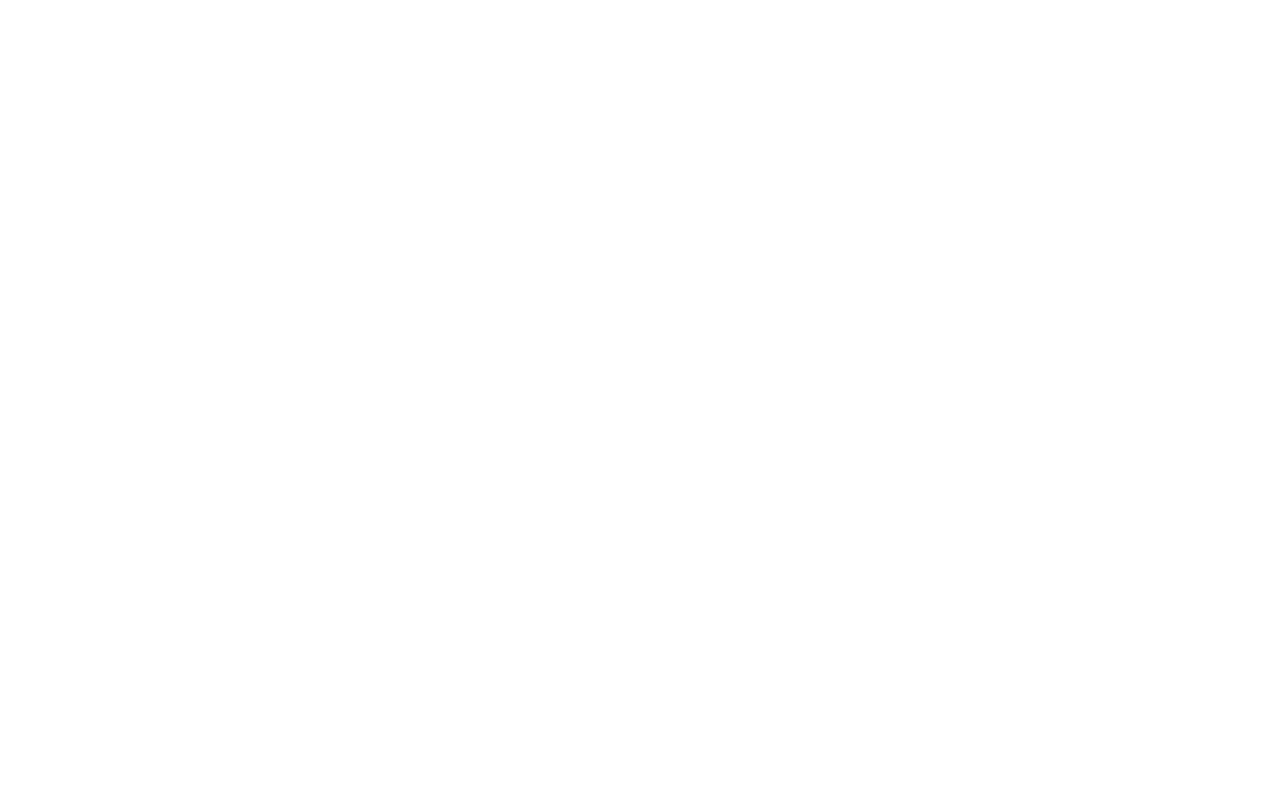
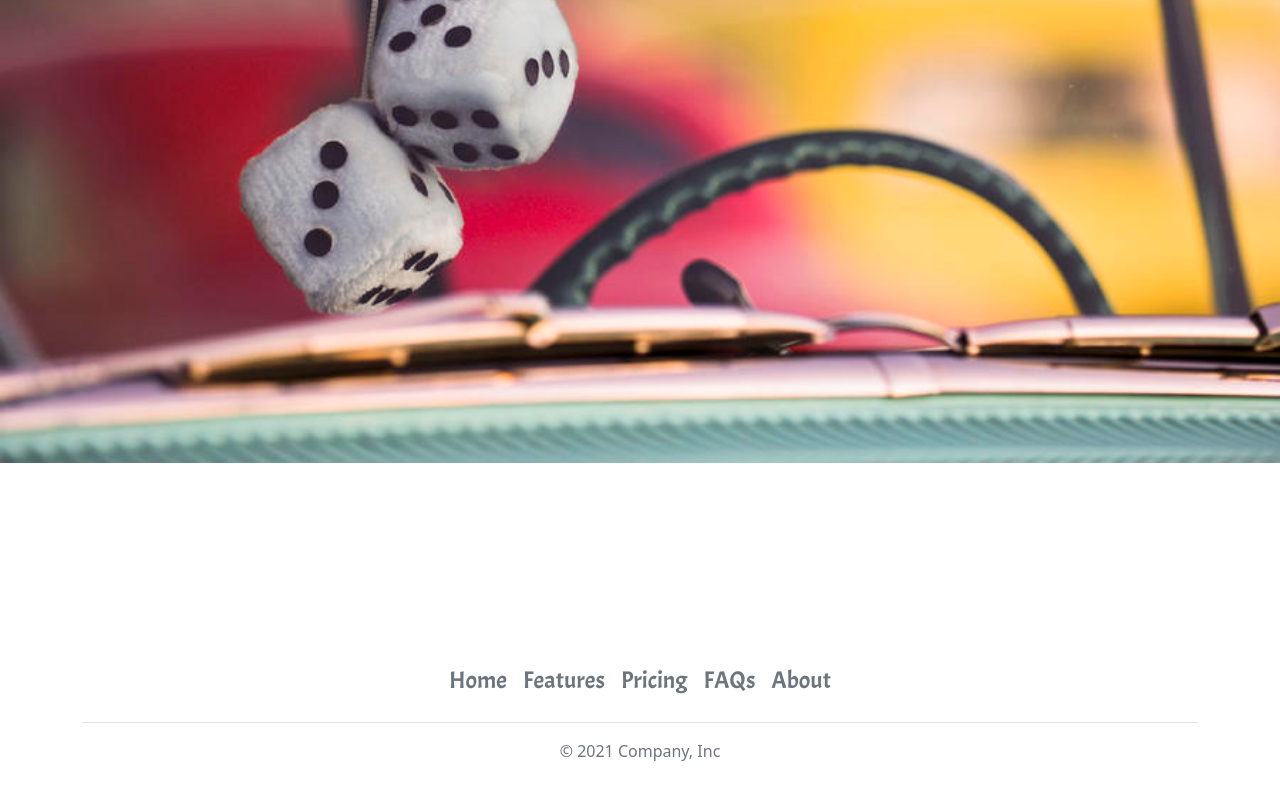
Before and after one commit to NeasterDev/danglers-ecommerce, a React (Create React App) app: page / in a window 1280 px wide. Shown: the part 472-1272 px from the top of the page. Before the commit the page ends 800 px from the top, so only its background shows below. Built offline with nearby package versions, Linux system fonts and the light colour scheme.

Commit message:
added template bootstrap footer, set up hero image style

```diff
--- a/src/App.js
+++ b/src/App.js
@@ -2,11 +2,13 @@
 import bootstrap from 'bootstrap';
 import './App.css';
 import { NavBar } from './components/NavBar';
+import { Home } from './pages/Home';
 
 function App() {
   return (
     <div className="App">
       <NavBar></NavBar>
+      <Home></Home>
     </div>
   );
 }
--- /dev/null
+++ b/src/components/Footer/index.js
@@ -0,0 +1,18 @@
+import React from "react";
+
+export const Footer = () => {
+    return (
+        <div class="container">
+            <footer class="py-3 my-4">
+                <ul class="nav justify-content-center border-bottom pb-3 mb-3">
+                    <li class="nav-item"><a href="#" class="nav-link px-2 text-muted">Home</a></li>
+                    <li class="nav-item"><a href="#" class="nav-link px-2 text-muted">Features</a></li>
+                    <li class="nav-item"><a href="#" class="nav-link px-2 text-muted">Pricing</a></li>
+                    <li class="nav-item"><a href="#" class="nav-link px-2 text-muted">FAQs</a></li>
+                    <li class="nav-item"><a href="#" class="nav-link px-2 text-muted">About</a></li>
+                </ul>
+                <p class="text-center text-muted">© 2021 Company, Inc</p>
+            </footer>
+        </div>
+    )
+}
--- /dev/null
+++ b/src/components/Hero/index.js
@@ -0,0 +1,10 @@
+import React from 'react';
+import diceBackGround from '../../images/dice_BG2.jpeg';
+
+export const Hero = () => {
+    return (
+        <div class="hero-image">
+            Hey
+        </div>
+    );
+}
--- a/src/index.css
+++ b/src/index.css
@@ -9,3 +9,13 @@
     font-family: 'Acme', cursive;
     font-size: 1.5rem;
 }
+
+.hero-image {
+    background-image: url('./images/dice_BG2.jpeg');
+    background-size: contain;
+    background-repeat: no-repeat;
+    height: 1000px;
+    position: relative;
+
+
+}
--- /dev/null
+++ b/src/pages/Home/index.js
@@ -0,0 +1,12 @@
+import React from "react";
+import { Footer } from "../../components/Footer";
+import { Hero } from "../../components/Hero";
+
+export const Home = () => {
+    return (
+        <div>
+            <Hero></Hero>
+            <Footer></Footer>
+        </div>
+    )
+}
```
Also changed, not shown: src/images/dice_BG.jpeg (added), src/images/dice_BG2.jpeg (added).
